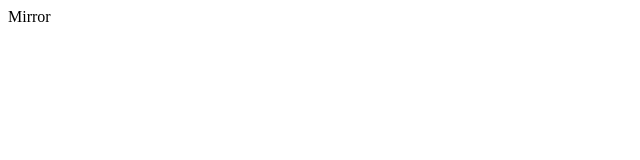
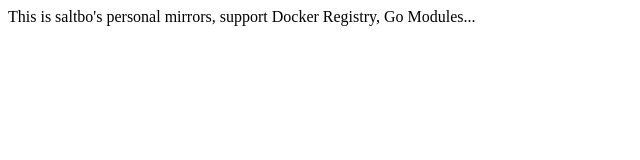
Before and after one commit to saltbo/localhost, a plain HTML site: page mirror/website/index.html in a window 1280 px wide. Shown: the whole page, without its empty margins (0-640 px from the left). Drawn offline with Linux system fonts and the light colour scheme.

```diff
--- a/mirror/website/index.html
+++ b/mirror/website/index.html
@@ -9,7 +9,7 @@
 </head>
 
 <body>
-    Mirror
+    This is saltbo's personal mirrors, support Docker Registry, Go Modules...
 </body>
 
 </html>
```
Also changed, not shown: 1 other file.
